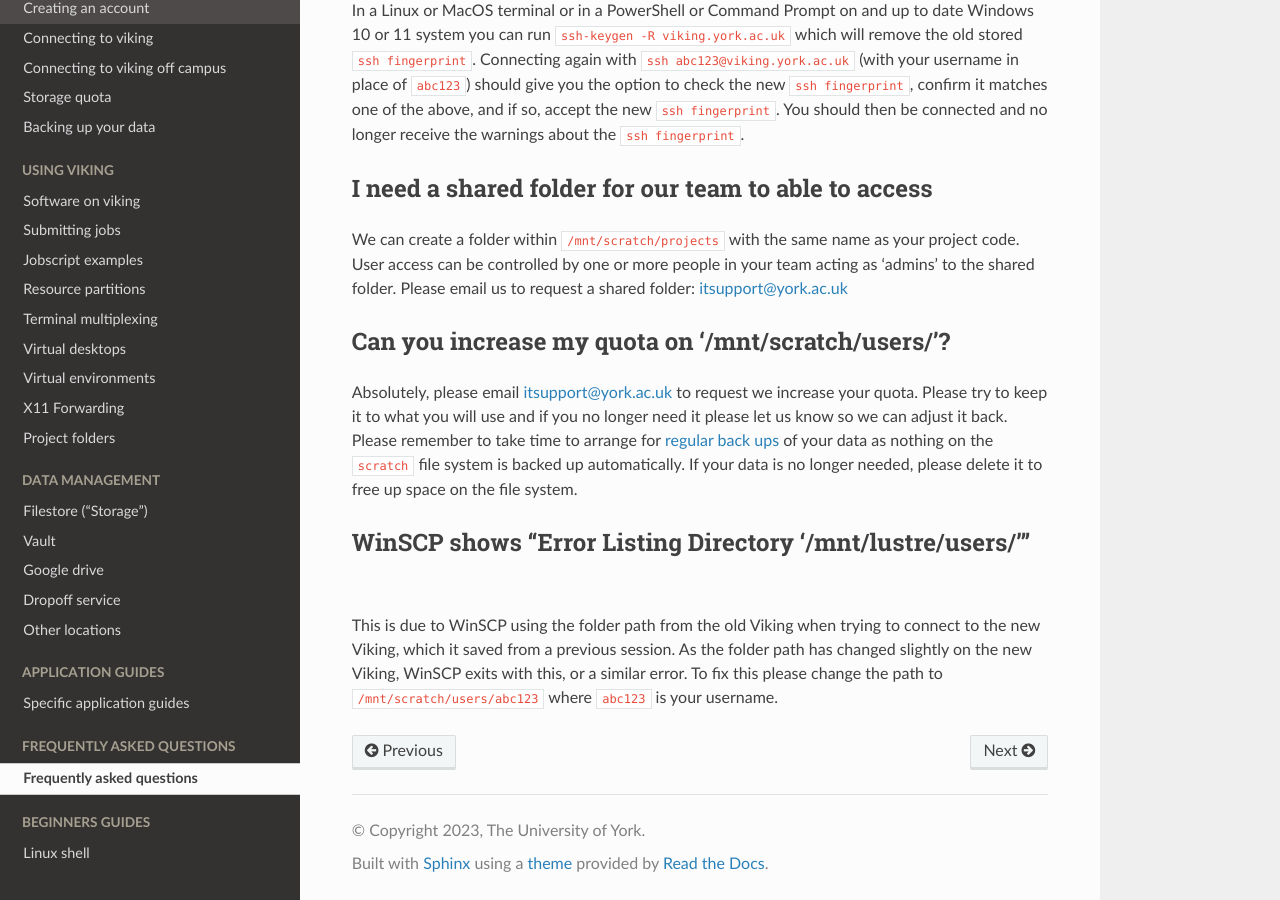
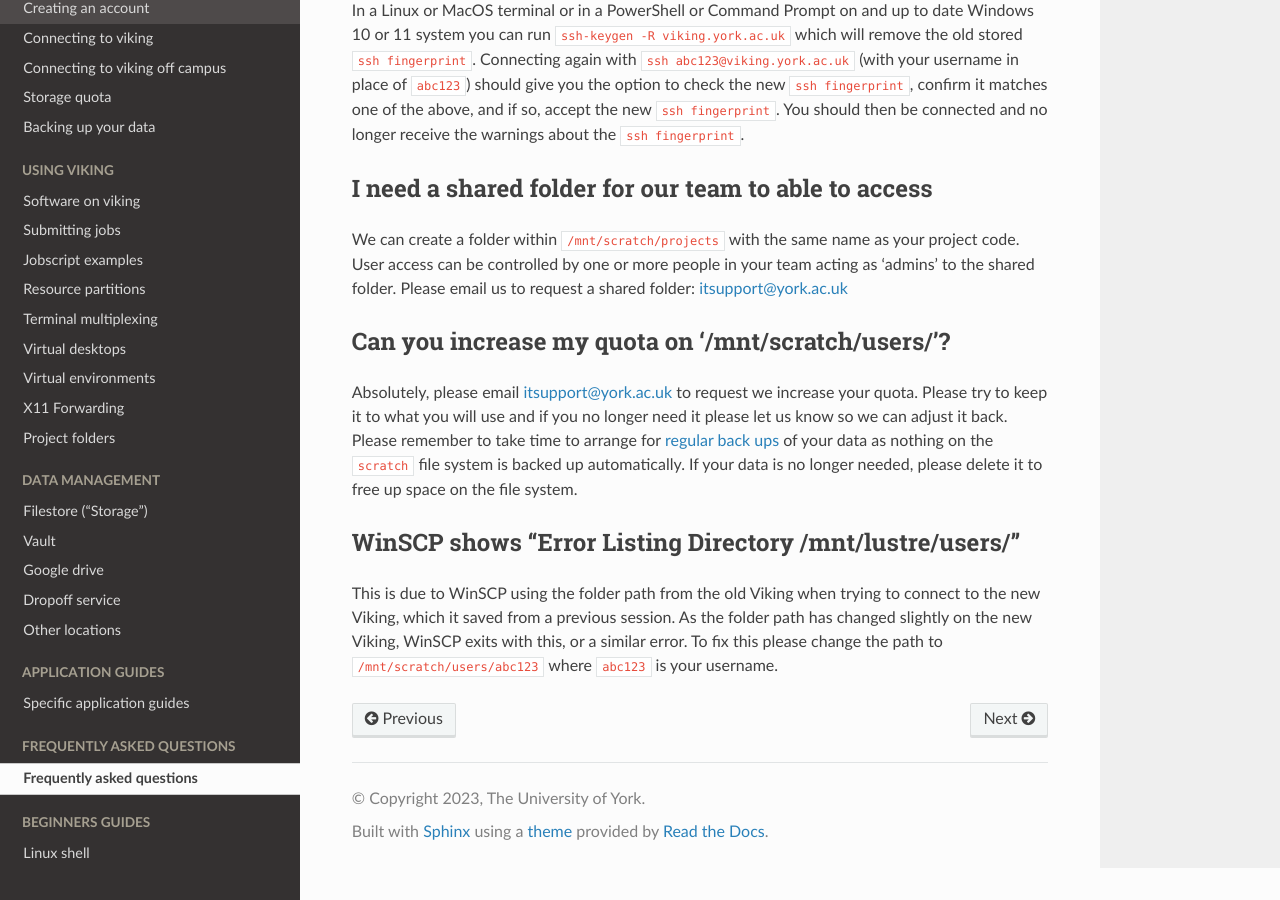
Before and after one commit to university-of-york/research-it-documentation, a Sphinx documentation site: the page built from docs/source/faq/faq.rst, in a window 1280 px wide and 900 px high, scrolled down 518 px. Built offline with Sphinx 7.4.7 and the Read the Docs theme 2.0.0, drawn with Linux system fonts in a browser that asks for light colours.

Commit message:
quick edit of titles

```diff
--- a/docs/source/data_management/google_drive.rst
+++ b/docs/source/data_management/google_drive.rst
@@ -39,7 +39,7 @@
     14. ``q``
 
 Send data to Google drive
-^^^^^^^^^^^^^^^^^^^^^^^^^
+-------------------------
 
 You are now ready to transfer files from Viking to your Google Drive.  This can be done with the following command
 
@@ -70,7 +70,7 @@
 
 
 Retrieve data from Google drive
-^^^^^^^^^^^^^^^^^^^^^^^^^^^^^^^^
+-------------------------------
 
 If you have data you wish to retrieve from your Google drive then using the above example folder, on Viking first ensure the ``rclone`` module is loaded:
 
@@ -97,7 +97,7 @@
 
 
 Reconnect rclone to Google drive
-^^^^^^^^^^^^^^^^^^^^^^^^^^^^^^^^
+--------------------------------
 
 If it's been a while since you last used ``rclone`` you'll need to reconnect it to your google drive, here is an example from Viking. First ensure the ``rclone`` module is loaded:
 
--- a/docs/source/faq/faq.rst
+++ b/docs/source/faq/faq.rst
@@ -32,7 +32,7 @@
 Absolutely, please email itsupport@york.ac.uk to request we increase your quota. Please try to keep it to what you will use and if you no longer need it please let us know so we can adjust it back. Please remember to take time to arrange for :doc:`regular back ups </getting_started/backing_up>` of your data as nothing on the ``scratch`` file system is backed up automatically. If your data is no longer needed, please delete it to free up space on the file system.
 
 
-WinSCP shows "Error Listing Directory '/mnt/lustre/users/'"
-^^^^^^^^^^^^^^^^^^^^^^^^^^^^^^^^^^^^^^^^^^^^^^^^^^^^^^^^^^^
+WinSCP shows "Error Listing Directory /mnt/lustre/users/"
+^^^^^^^^^^^^^^^^^^^^^^^^^^^^^^^^^^^^^^^^^^^^^^^^^^^^^^^^^
 
 This is due to WinSCP using the folder path from the old Viking when trying to connect to the new Viking, which it saved from a previous session. As the folder path has changed slightly on the new Viking, WinSCP exits with this, or a similar error. To fix this please change the path to ``/mnt/scratch/users/abc123`` where ``abc123`` is your username.
```
